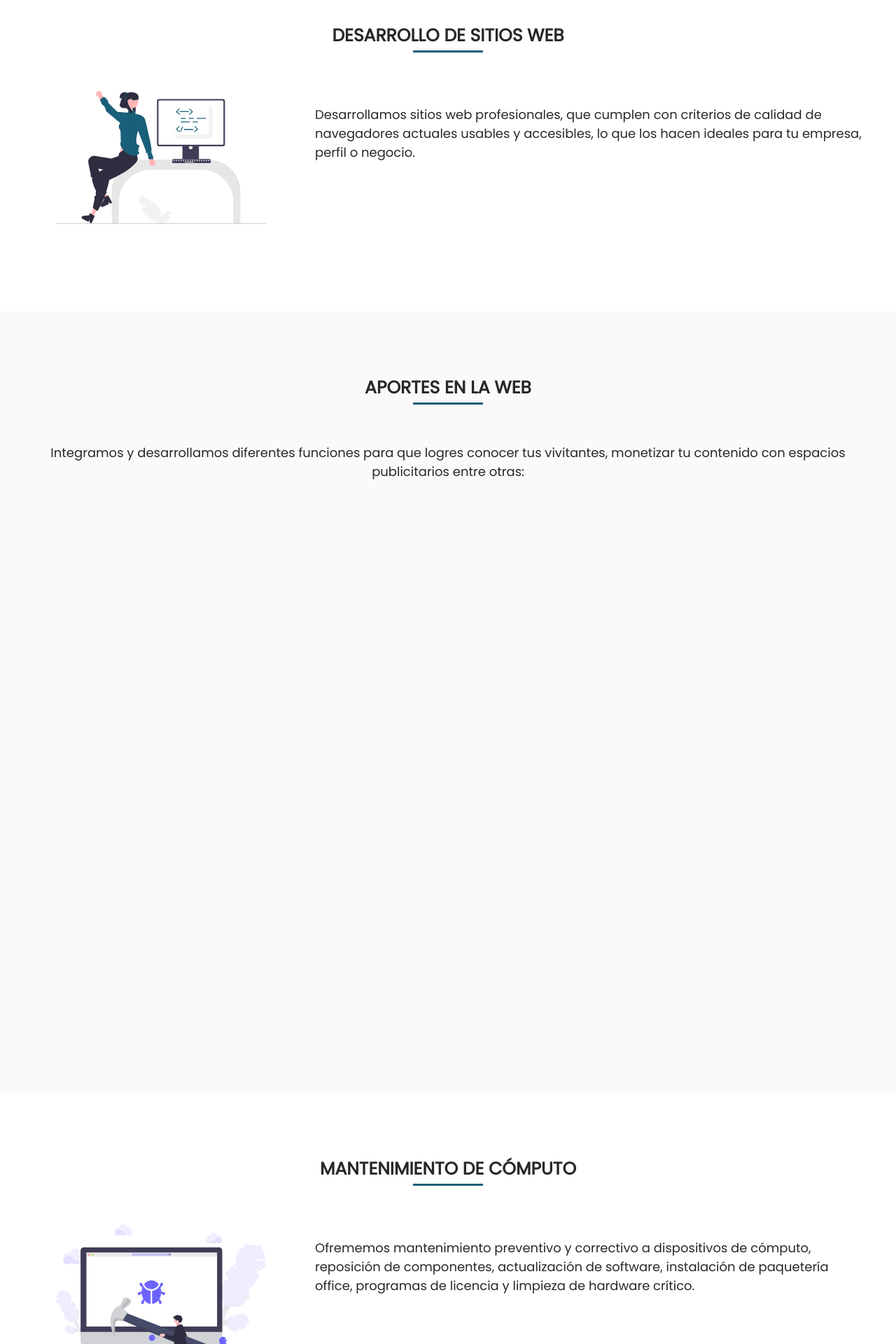
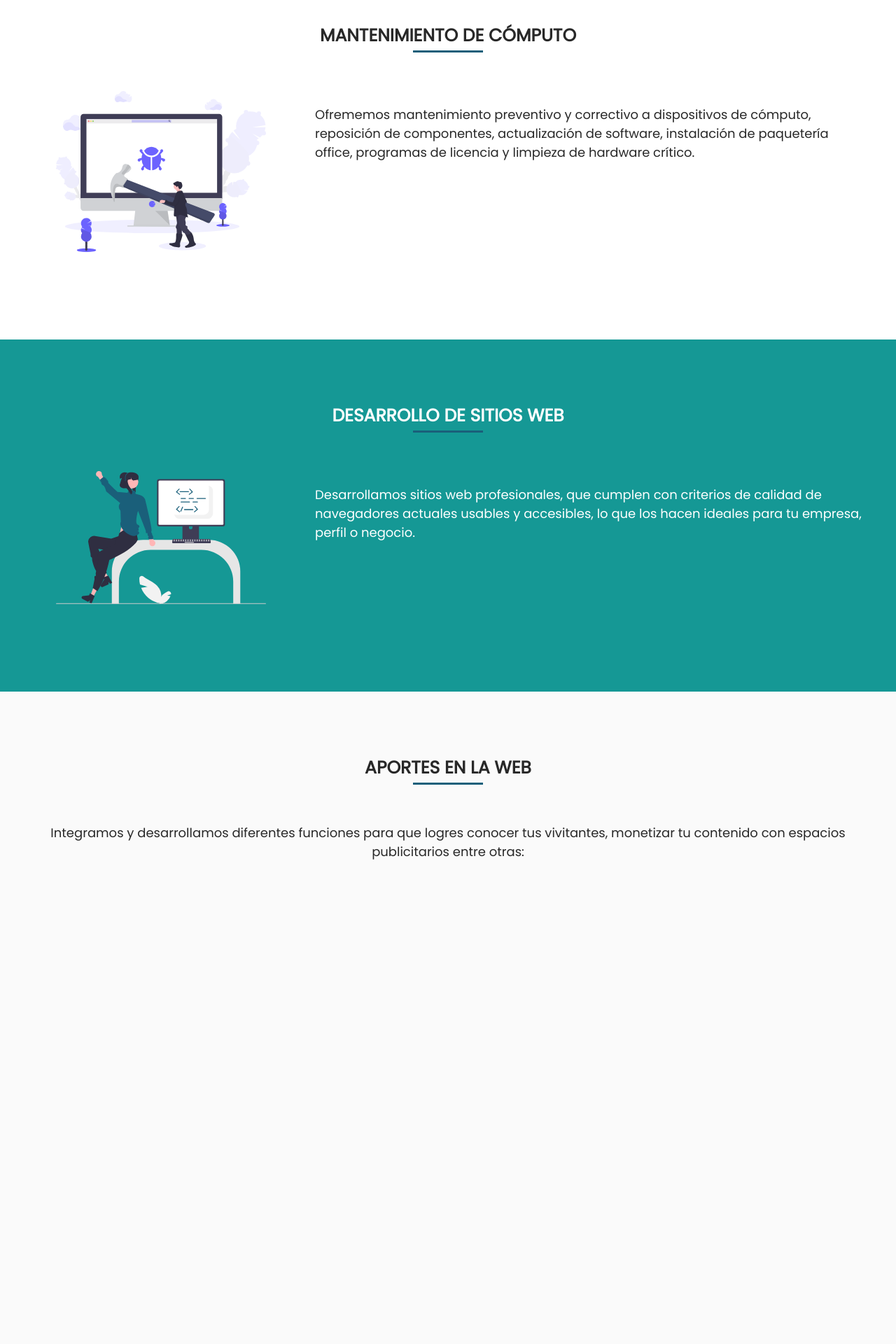
Before and after one commit to 2212025424/tec-ia, a Next.js app: page / in a window 1280 px wide. Shown: the part 640-2560 px from the top of the page at 70% size. Built offline with nearby package versions, Linux system fonts and the light colour scheme.

Commit message:
contenido

```diff
--- a/pages/_app.jsx
+++ b/pages/_app.jsx
@@ -15,7 +15,7 @@ export default function App({ Component, pageProps }) {
     AOS.init({
       offset: 0,
       delay: 0,
-      duration: 400,
+      duration: 500,
       easing: "ease-in-out",
       once: false,
       mirror: true,
--- a/pages/index.jsx
+++ b/pages/index.jsx
@@ -9,7 +9,7 @@ export default function Index() {
                         <div className="col-md-7 lyt-index-maincontent">
                             <h1 className="lyt-index-maintitle mdf-fnt-xx mdf-mb-lg">Tecnologías de la Información</h1>
                             <h2 className="mdf-fnt-h3 mdf-fnt-lighter mdf-mb-xl">Servicios de Tecnologías de la Información que aportan <b>soluciones eficientes</b> para tu empresa, hogar o negocio.</h2>
-                            <a className="cmp-main-button mdf-appbg-primary mdf-clr-primary-on mdf-mb-md" data-aos="zoom-in">
+                            <a className="cmp-main-button mdf-appbg-primary mdf-clr-primary-on mdf-mb-md" data-aos="zoom-in" data-aos-duration="600">
                                 contáctanos
                             </a>
                         </div>
@@ -20,7 +20,23 @@ export default function Index() {
                 </div>
             </section>
 
+            <div className="mdf-bg-primary">
                 <section className="app-wrapper-content mdf-py-xx">
+                    <h2 className="lyt-index-title mdf-fnt-h1 mdf-mb-xl">MANTENIMIENTO DE CÓMPUTO</h2>
+                    <div className="row">
+                        <div className="col-md-4 mdf-fnt-center">
+                            <Image src="/images/undraw_bug_fixing_oc-7-a.svg" alt="Imagen servicios de mantenimiento" className="mdf-img-responsive mdf-mb-lg" width={300} height={300} />
+                        </div>
+                        <div className="col-md-8">
+                            <p className="mdf-fnt-h3 mdf-mb-lg mdf-mt-md">Ofrememos mantenimiento preventivo y correctivo a dispositivos de cómputo, reposición de componentes, actualización de software, instalación de paquetería office, programas de licencia y limpieza de hardware crítico.</p>
+                            <a href="/" className="cmp-main-button mdf-appbg-primary mdf-clr-primary-on" data-aos="zoom-in" data-aos-duration="600">Obtener costos</a>
+                        </div>
+                    </div>
+                </section>
+            </div>
+
+            <section className="mdf-appbg-secondary mdf-clr-secondary-on">
+                <div className="app-wrapper-content mdf-py-xx">
                     <h2 className="lyt-index-title mdf-fnt-h1 mdf-mb-xl">DESARROLLO DE SITIOS WEB</h2>
                     <div className="row">
                         <div className="col-md-4 mdf-fnt-center">
@@ -28,7 +44,8 @@ export default function Index() {
                         </div>
                         <div className="col-md-8">
                             <p className="mdf-fnt-h3 mdf-mb-lg mdf-mt-md">Desarrollamos sitios web profesionales, que cumplen con criterios de calidad de navegadores actuales usables y accesibles, lo que los hacen ideales para tu empresa, perfil o negocio.</p>
-                        <a href="/" className="cmp-main-button mdf-appbg-primary mdf-clr-primary-on" data-aos="zoom-in">Paquetes de desarrollo</a>
+                            <a href="/" className="cmp-main-button mdf-bg-primary mdf-clr-dark" data-aos="zoom-in" data-aos-duration="600">Paquetes de desarrollo</a>
+                        </div>
                     </div>
                 </div>
             </section>
@@ -73,15 +90,22 @@ export default function Index() {
                 </div>
             </section>
 
-            <section className="app-wrapper-content mdf-py-xx">
-                <h2 className="lyt-index-title mdf-fnt-h1 mdf-mb-xl">MANTENIMIENTO DE CÓMPUTO</h2>
+            <section className="mdf-bg-primary">
+                <div className="app-wrapper-content mdf-py-xx">
+                    <h2 className="lyt-index-title mdf-fnt-h1 mdf-mb-xl">cámaras de videovigilancia</h2>
                     <div className="row">
                         <div className="col-md-4 mdf-fnt-center">
-                        <Image src="/images/undraw_bug_fixing_oc-7-a.svg" alt="Imagen servicios de mantenimiento" className="mdf-img-responsive mdf-mb-lg" width={300} height={300} />
+                            <Image src="/images/undraw_camera_re_cnp4.svg" alt="Imagen cámaras de video vigilancia" className="mdf-img-responsive mdf-mb-lg" width={300} height={300} />
                         </div>
                         <div className="col-md-8">
-                        <p className="mdf-fnt-h3 mdf-mb-lg mdf-mt-md">Ofrememos mantenimiento preventivo y correctivo a dispositivos de cómputo, reposición de componentes, actualización de software, instalación de paquetería office, programas de licencia y limpieza de hardware crítico.</p>
-                        <a href="/" className="cmp-main-button mdf-appbg-primary mdf-clr-primary-on" data-aos="zoom-in">Obtener costos</a>
+                            <p className="mdf-fnt-h3 mdf-mb-sm">Instalamos y configuramos equipos de videovigilancia para tu trabajo, oficina, hogar. Te mostramos las funciones principales:</p>
+                            <ul className="mdf-fnt-h3 mdf-mb-lg">
+                                <li><i className="fa-solid fa-caret-right mdf-mr-sm mdf-mb-sm"></i> Ángulos de cámaras</li>
+                                <li><i className="fa-solid fa-caret-right mdf-mr-sm mdf-mb-sm"></i> Obtener grabaciones</li>
+                                <li><i className="fa-solid fa-caret-right mdf-mr-sm mdf-mb-sm"></i> Detección de movimiento</li>
+                            </ul>
+                            <a href="/" className="cmp-main-button mdf-appbg-primary mdf-clr-primary-on" data-aos="zoom-in" data-aos-duration="600">Obtener costos</a>
+                        </div>
                     </div>
                 </div>
             </section>
@@ -116,25 +140,6 @@ export default function Index() {
                 </div>
             </section>
 
-
-            <div className="app-wrapper-content mdf-py-xx">
-                <h2 className="lyt-index-title mdf-fnt-h1 mdf-mb-xl">cámaras de videovigilancia</h2>
-                <div className="row">
-                    <div className="col-md-4 mdf-fnt-center">
-                        <Image src="/images/undraw_camera_re_cnp4.svg" alt="Imagen cámaras de video vigilancia" className="mdf-img-responsive mdf-mb-lg" width={300} height={300} />
-                    </div>
-                    <div className="col-md-8">
-                        <p className="mdf-fnt-h3 mdf-mb-sm">Instalamos y configuramos equipos de videovigilancia para tu trabajo, oficina, hogar. Te mostramos las funciones principales:</p>
-                        <ul className="mdf-fnt-h3 mdf-mb-lg">
-                            <li><i className="fa-solid fa-caret-right mdf-mr-sm mdf-mb-sm"></i> Ángulos de cámaras</li>
-                            <li><i className="fa-solid fa-caret-right mdf-mr-sm mdf-mb-sm"></i> Obtener grabaciones</li>
-                            <li><i className="fa-solid fa-caret-right mdf-mr-sm mdf-mb-sm"></i> Detección de movimiento</li>
-                        </ul>
-                        <a href="/" className="cmp-main-button mdf-appbg-primary mdf-clr-primary-on" data-aos="zoom-in">Obtener costos</a>
-                    </div>
-                </div>
-            </div>
-
         </main>
     )
 }
```
Lines whose indentation alone changed are shown as unchanged.
